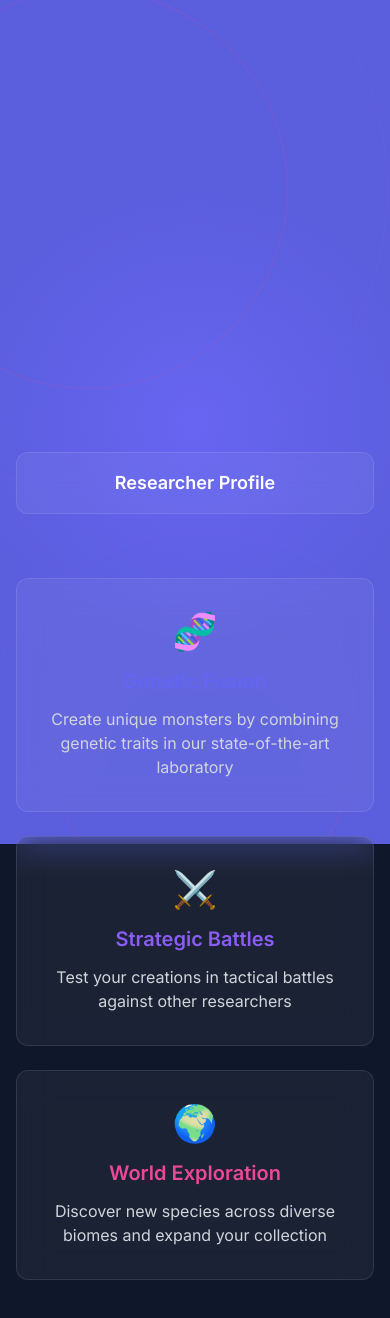
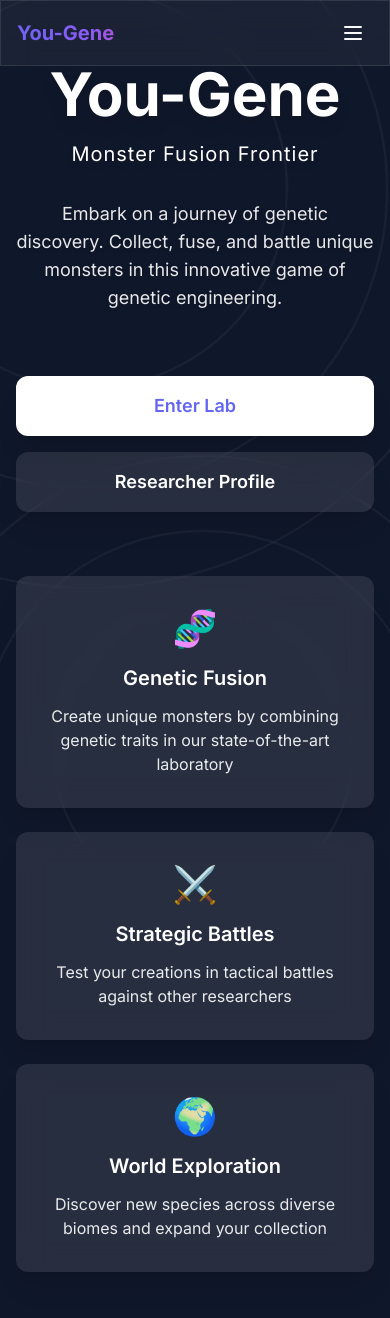
Before and after one commit to frifster/yougene, a React (Vite) app in the folder frontend/: page / in a window 390 px wide. Shown: the top 1318 px of the page. Built offline with nearby package versions, Linux system fonts and the light colour scheme.

Commit message:
Enhance README documentation and update LandingPage and App components. Added theme details including color palette, design system, and typography. Improved layout and styling in LandingPage for better visual appeal and user experience, including new animations and responsive design elements.

```diff
--- a/frontend/src/App.tsx
+++ b/frontend/src/App.tsx
@@ -1,5 +1,6 @@
 import React, { Suspense } from 'react';
 import { Route, Routes } from 'react-router-dom';
+import Navigation from './components/Navigation';
 
 // Lazy load pages for better performance
 const LandingPage = React.lazy(() => import('./pages/LandingPage'));
@@ -13,7 +14,13 @@ const ResearcherProfile = React.lazy(() => import('./pages/ResearcherProfile'));
 
 function App() {
   return (
-    <Suspense fallback={<div>Loading...</div>}>
+    <div className="min-h-screen bg-background">
+      <Navigation />
+      <Suspense fallback={
+        <div className="flex items-center justify-center min-h-screen">
+          <div className="text-text/80">Loading...</div>
+        </div>
+      }>
         <Routes>
           <Route path="/" element={<LandingPage />} />
           <Route path="/hub" element={<GameHub />} />
@@ -25,6 +32,7 @@ function App() {
           <Route path="/profile" element={<ResearcherProfile />} />
         </Routes>
       </Suspense>
+    </div>
   );
 }
 
--- /dev/null
+++ b/frontend/src/components/Navigation.tsx
@@ -0,0 +1,143 @@
+import React from 'react';
+import { Link, useLocation } from 'react-router-dom';
+
+const Navigation: React.FC = () => {
+  const location = useLocation();
+
+  const isActive = (path: string) => {
+    return location.pathname === path;
+  };
+
+  return (
+    <nav className="fixed top-0 left-0 right-0 z-50 glass">
+      <div className="max-w-7xl mx-auto px-4 sm:px-6 lg:px-8">
+        <div className="flex items-center justify-between h-16">
+          {/* Logo */}
+          <Link to="/" className="flex items-center">
+            <span className="text-xl font-bold gradient-text">You-Gene</span>
+          </Link>
+
+          {/* Navigation Links */}
+          <div className="hidden md:block">
+            <div className="flex items-center space-x-4">
+              <Link
+                to="/hub"
+                className={`px-3 py-2 rounded-lg text-sm font-medium transition-colors duration-200 ${
+                  isActive('/hub')
+                    ? 'bg-primary/20 text-primary'
+                    : 'text-text/80 hover:text-text hover:bg-white/5'
+                }`}
+              >
+                Lab
+              </Link>
+              <Link
+                to="/profile"
+                className={`px-3 py-2 rounded-lg text-sm font-medium transition-colors duration-200 ${
+                  isActive('/profile')
+                    ? 'bg-primary/20 text-primary'
+                    : 'text-text/80 hover:text-text hover:bg-white/5'
+                }`}
+              >
+                Profile
+              </Link>
+              <Link
+                to="/collection"
+                className={`px-3 py-2 rounded-lg text-sm font-medium transition-colors duration-200 ${
+                  isActive('/collection')
+                    ? 'bg-primary/20 text-primary'
+                    : 'text-text/80 hover:text-text hover:bg-white/5'
+                }`}
+              >
+                Collection
+              </Link>
+              <Link
+                to="/battle"
+                className={`px-3 py-2 rounded-lg text-sm font-medium transition-colors duration-200 ${
+                  isActive('/battle')
+                    ? 'bg-primary/20 text-primary'
+                    : 'text-text/80 hover:text-text hover:bg-white/5'
+                }`}
+              >
+                Battle
+              </Link>
+            </div>
+          </div>
+
+          {/* Mobile menu button */}
+          <div className="md:hidden">
+            <button
+              type="button"
+              className="inline-flex items-center justify-center p-2 rounded-lg text-text/80 hover:text-text hover:bg-white/5 focus:outline-none"
+              aria-controls="mobile-menu"
+              aria-expanded="false"
+            >
+              <span className="sr-only">Open main menu</span>
+              <svg
+                className="block h-6 w-6"
+                xmlns="http://www.w3.org/2000/svg"
+                fill="none"
+                viewBox="0 0 24 24"
+                stroke="currentColor"
+              >
+                <path
+                  strokeLinecap="round"
+                  strokeLinejoin="round"
+                  strokeWidth={2}
+                  d="M4 6h16M4 12h16M4 18h16"
+                />
+              </svg>
+            </button>
+          </div>
+        </div>
+      </div>
+
+      {/* Mobile menu */}
+      <div className="md:hidden hidden" id="mobile-menu">
+        <div className="px-2 pt-2 pb-3 space-y-1 sm:px-3">
+          <Link
+            to="/hub"
+            className={`block px-3 py-2 rounded-lg text-base font-medium ${
+              isActive('/hub')
+                ? 'bg-primary/20 text-primary'
+                : 'text-text/80 hover:text-text hover:bg-white/5'
+            }`}
+          >
+            Lab
+          </Link>
+          <Link
+            to="/profile"
+            className={`block px-3 py-2 rounded-lg text-base font-medium ${
+              isActive('/profile')
+                ? 'bg-primary/20 text-primary'
+                : 'text-text/80 hover:text-text hover:bg-white/5'
+            }`}
+          >
+            Profile
+          </Link>
+          <Link
+            to="/collection"
+            className={`block px-3 py-2 rounded-lg text-base font-medium ${
+              isActive('/collection')
+                ? 'bg-primary/20 text-primary'
+                : 'text-text/80 hover:text-text hover:bg-white/5'
+            }`}
+          >
+            Collection
+          </Link>
+          <Link
+            to="/battle"
+            className={`block px-3 py-2 rounded-lg text-base font-medium ${
+              isActive('/battle')
+                ? 'bg-primary/20 text-primary'
+                : 'text-text/80 hover:text-text hover:bg-white/5'
+            }`}
+          >
+            Battle
+          </Link>
+        </div>
+      </div>
+    </nav>
+  );
+};
+
+export default Navigation;
--- a/frontend/src/pages/LandingPage.tsx
+++ b/frontend/src/pages/LandingPage.tsx
@@ -3,41 +3,40 @@ import { Link } from 'react-router-dom';
 
 const LandingPage: React.FC = () => {
   return (
-    <div className="min-h-screen w-full bg-background text-text flex items-center justify-center">
+    <div className="min-h-screen w-full bg-background text-text flex items-center justify-center relative">
       {/* Background Pattern */}
       <div className="fixed inset-0">
-        <div className="absolute inset-0 bg-primary bg-opacity-5" />
-        <div className="absolute inset-0 bg-[radial-gradient(circle_at_center,_var(--tw-gradient-stops))] from-secondary via-background to-background opacity-10" />
+        <div className="absolute inset-0 bg-gradient-to-br from-primary/5 via-background to-background" />
       </div>
 
-      {/* DNA Helix Animation */}
+      {/* DNA Helix Animation - Reduced opacity */}
       <div className="fixed inset-0 overflow-hidden pointer-events-none">
-        <div className="absolute w-[800px] h-[800px] -top-1/4 -right-1/4 animate-dna-spin opacity-20">
-          <div className="absolute inset-0 border border-primary border-opacity-20 rounded-full" />
-          <div className="absolute inset-[100px] border border-secondary border-opacity-20 rounded-full" />
-          <div className="absolute inset-[200px] border border-accent border-opacity-20 rounded-full" />
+        <div className="absolute w-[800px] h-[800px] -top-1/4 -right-1/4 animate-dna-spin opacity-5">
+          <div className="absolute inset-0 border-2 border-primary/30 rounded-full" />
+          <div className="absolute inset-[100px] border-2 border-secondary/30 rounded-full" />
+          <div className="absolute inset-[200px] border-2 border-accent/30 rounded-full" />
         </div>
-        <div className="absolute w-[600px] h-[600px] -bottom-1/4 -left-1/4 animate-dna-spin opacity-20">
-          <div className="absolute inset-0 border border-primary border-opacity-20 rounded-full" />
-          <div className="absolute inset-[75px] border border-secondary border-opacity-20 rounded-full" />
-          <div className="absolute inset-[150px] border border-accent border-opacity-20 rounded-full" />
+        <div className="absolute w-[600px] h-[600px] -bottom-1/4 -left-1/4 animate-dna-spin opacity-5">
+          <div className="absolute inset-0 border-2 border-primary/30 rounded-full" />
+          <div className="absolute inset-[75px] border-2 border-secondary/30 rounded-full" />
+          <div className="absolute inset-[150px] border-2 border-accent/30 rounded-full" />
         </div>
       </div>
 
       {/* Main Content Container */}
-      <div className="w-full max-w-4xl mx-auto px-4 sm:px-6 lg:px-8 py-16">
+      <div className="relative w-full max-w-4xl mx-auto px-4 sm:px-6 lg:px-8 py-16">
         <div className="flex flex-col items-center justify-center space-y-16">
           {/* Title Section */}
           <div className="w-full text-center space-y-8">
             <div className="space-y-4">
-              <h1 className="text-6xl sm:text-7xl lg:text-8xl font-bold gradient-text inline-block">
+              <h1 className="text-6xl sm:text-7xl lg:text-8xl font-bold text-white drop-shadow-lg">
                 You-Gene
               </h1>
-              <h2 className="text-xl sm:text-2xl lg:text-3xl text-gray-300 font-light tracking-wider">
+              <h2 className="text-xl sm:text-2xl lg:text-3xl text-white font-light tracking-wider drop-shadow-md">
                 Monster Fusion Frontier
               </h2>
             </div>
-            <p className="text-lg sm:text-xl text-gray-300 max-w-2xl mx-auto">
+            <p className="text-lg sm:text-xl text-white/90 max-w-2xl mx-auto drop-shadow">
               Embark on a journey of genetic discovery. Collect, fuse, and battle unique monsters in this innovative game of genetic engineering.
             </p>
           </div>
@@ -47,35 +46,35 @@ const LandingPage: React.FC = () => {
             <div className="flex flex-col sm:flex-row justify-center gap-4">
               <Link
                 to="/hub"
-                className="flex-1 px-8 py-4 bg-primary bg-opacity-90 hover:bg-opacity-100 text-white rounded-xl transition-all duration-300 text-center"
+                className="flex-1 px-8 py-4 bg-white text-primary font-semibold rounded-xl transition-all duration-300 text-center shadow-xl hover:shadow-white/20 hover:bg-white/90"
               >
-                <span className="text-lg font-semibold">Enter Lab</span>
+                <span className="text-lg">Enter Lab</span>
               </Link>
               <Link
                 to="/profile"
-                className="flex-1 px-8 py-4 glass text-white rounded-xl transition-all duration-300 text-center"
+                className="flex-1 px-8 py-4 bg-white/10 backdrop-blur-lg text-white font-semibold rounded-xl transition-all duration-300 text-center shadow-xl hover:bg-white/20"
               >
-                <span className="text-lg font-semibold">Researcher Profile</span>
+                <span className="text-lg">Researcher Profile</span>
               </Link>
             </div>
           </div>
 
           {/* Feature Cards */}
           <div className="w-full grid grid-cols-1 md:grid-cols-3 gap-6">
-            <div className="glass rounded-xl p-8 flex flex-col items-center text-center">
+            <div className="bg-white/10 backdrop-blur-lg rounded-xl p-8 flex flex-col items-center text-center shadow-xl hover:bg-white/20 transition-all duration-300">
               <div className="text-4xl mb-4">🧬</div>
-              <h3 className="text-xl font-semibold mb-3 text-primary">Genetic Fusion</h3>
-              <p className="text-gray-300">Create unique monsters by combining genetic traits in our state-of-the-art laboratory</p>
+              <h3 className="text-xl font-semibold mb-3 text-white">Genetic Fusion</h3>
+              <p className="text-white/90">Create unique monsters by combining genetic traits in our state-of-the-art laboratory</p>
             </div>
-            <div className="glass rounded-xl p-8 flex flex-col items-center text-center">
+            <div className="bg-white/10 backdrop-blur-lg rounded-xl p-8 flex flex-col items-center text-center shadow-xl hover:bg-white/20 transition-all duration-300">
               <div className="text-4xl mb-4">⚔️</div>
-              <h3 className="text-xl font-semibold mb-3 text-secondary">Strategic Battles</h3>
-              <p className="text-gray-300">Test your creations in tactical battles against other researchers</p>
+              <h3 className="text-xl font-semibold mb-3 text-white">Strategic Battles</h3>
+              <p className="text-white/90">Test your creations in tactical battles against other researchers</p>
             </div>
-            <div className="glass rounded-xl p-8 flex flex-col items-center text-center">
+            <div className="bg-white/10 backdrop-blur-lg rounded-xl p-8 flex flex-col items-center text-center shadow-xl hover:bg-white/20 transition-all duration-300">
               <div className="text-4xl mb-4">🌍</div>
-              <h3 className="text-xl font-semibold mb-3 text-accent">World Exploration</h3>
-              <p className="text-gray-300">Discover new species across diverse biomes and expand your collection</p>
+              <h3 className="text-xl font-semibold mb-3 text-white">World Exploration</h3>
+              <p className="text-white/90">Discover new species across diverse biomes and expand your collection</p>
             </div>
           </div>
         </div>
```
Also changed, not shown: 1 other file (tests, documents, lock files or other folders). Lines whose indentation alone changed are shown as unchanged.
